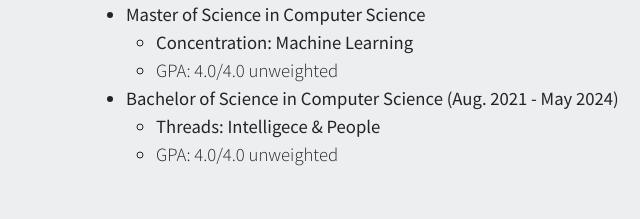
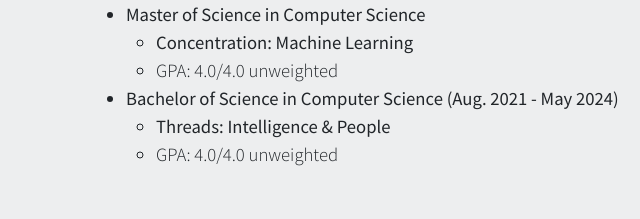
Before and after one commit to Epicbot9001/StanleyWong, a plain HTML site: page index.html in a window 1280 px wide. Shown: the part 1321-1540 px from the top of the page, 390-1030 px from the left. Drawn offline with Linux system fonts and the light colour scheme; a web font is replaced by a local one.

Commit message:
fixed typo

```diff
--- a/index.html
+++ b/index.html
@@ -161,7 +161,7 @@
                 </ul>
               <li class="lead" style="font-size: 14pt"><b>Bachelor of Science in Computer Science (Aug. 2021 - May 2024)</b></li>
                 <ul style="padding-left:30px">
-                  <li class="lead" style="font-size: 14pt"><b>Threads: Intelligece & People</b></li>
+                  <li class="lead" style="font-size: 14pt"><b>Threads: Intelligence & People</b></li>
                   <li class="lead" style="font-size: 14pt">GPA: 4.0/4.0 unweighted</li>
                 </ul>
             </ul>
```
